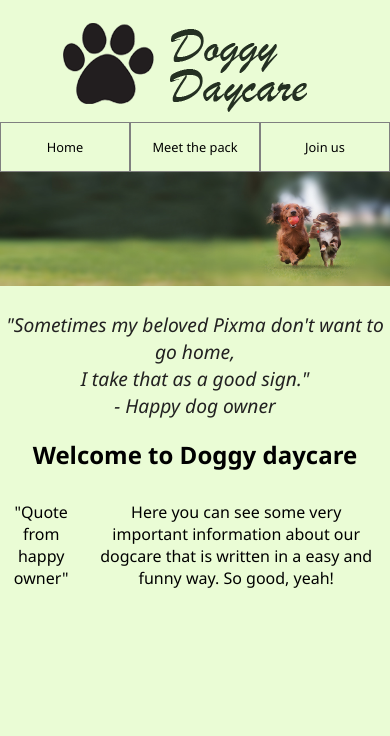
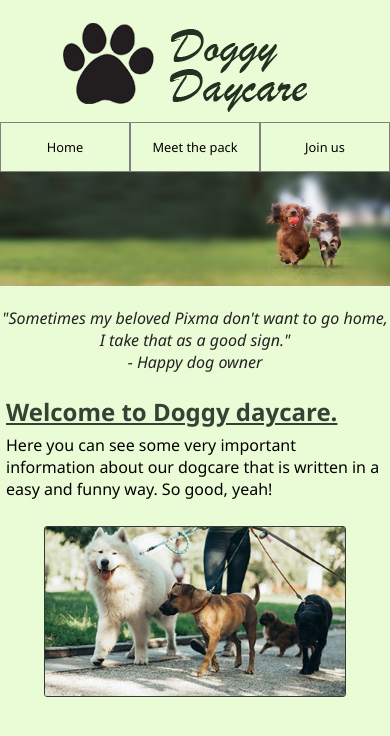
Before and after one commit to Noccis/dog-care, a React (Create React App) app: page /#/ in a window 390 px wide. Shown: the top 736 px of the page. Built offline with nearby package versions, Linux system fonts and the light colour scheme; no server answers.

Commit message:
media query fixed

```diff
--- a/src/components/Welcome.js
+++ b/src/components/Welcome.js
@@ -1,6 +1,8 @@
 import { Link } from 'react-router-dom';
 import dogHeader from '../images/dogsplayingheader.jpg';
 import '../styling/welcome.css'
+
+import walkerImage from '../images/dogwalker.jpeg'
 
 const Welcome = () => {
     return (
@@ -11,13 +13,12 @@ const Welcome = () => {
                     <p className='slogan'>"Sometimes my beloved Pixma don't want to go home, <br />
                      I take that as a good sign."<br/>
                     - Happy dog owner</p>
+                </div>
             </div>
 
-            </div>
-            <h1>Welcome to Doggy daycare</h1>
             <div className='welcome-information'>
-            <p>"Quote from happy owner"</p>
-            <p>Here you can see some very important information about our dogcare that is written in a easy and funny way. So good, yeah!</p>
+            <img src={walkerImage}/>
+            <p><h1>Welcome to Doggy daycare.</h1>Here you can see some very important information about our dogcare that is written in a easy and funny way. So good, yeah!</p>
             </div>
 
 
--- a/src/styling/welcome.css
+++ b/src/styling/welcome.css
@@ -22,12 +22,29 @@
 .welcome-information {
     display: flex;
     flex-direction: row;
-    justify-content: space-around;
+    /* justify-content: space-around; */
+}
+
+.welcome-information img {
+    margin: 2%;
+    margin-top: 2%;
+    width: 25%;
+    min-width: 350px;
+    border: 1px solid rgb(50, 58, 52);
+    border-radius: 3px;
+
+}
+
+.welcome-information h1 {
+    color: rgb(53, 65, 53);
+    text-decoration: underline;
 }
 
 .welcome-information p {
-    display: inline-block;
-    margin: 10px;
+    margin-top: 0%;
+    margin-right: 2%;
+    text-align: left;
+    font-size: 1.2em;
 }
 
 /* Making sure quote text is shrinking with screen */
@@ -57,7 +74,32 @@
     }
 
     .slogan {
-        font-size: 1.2em;
+        font-size: 1em;
         text-align: center;
     }
+
+    .welcome-information {
+        flex-direction: column;
+        align-items: center;
+    }
+
+    .welcome-information h1 {
+        margin-top: 0%;
+        margin-bottom: 6px;
+    }
+
+    .welcome-information img {
+        margin-top: 20px;
+        min-width: 300px;
+        width: 70%;
+        order: 2;
+    }
+
+    .welcome-information p {
+        margin-top: 0%;
+        margin-right: 0%;
+        margin: 6px;
+        text-align: left;
+        font-size: 1em;
+    }
 }
```
Also changed, not shown: src/images/dogwalker.jpeg (added).
